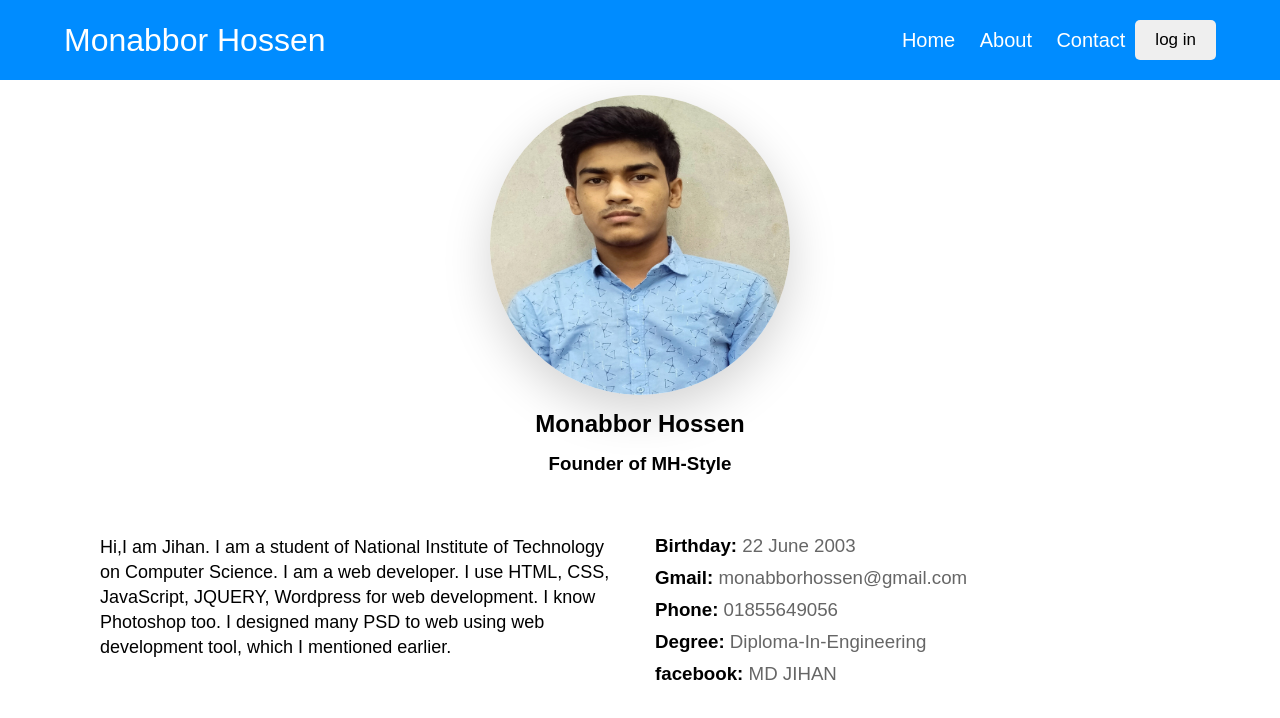
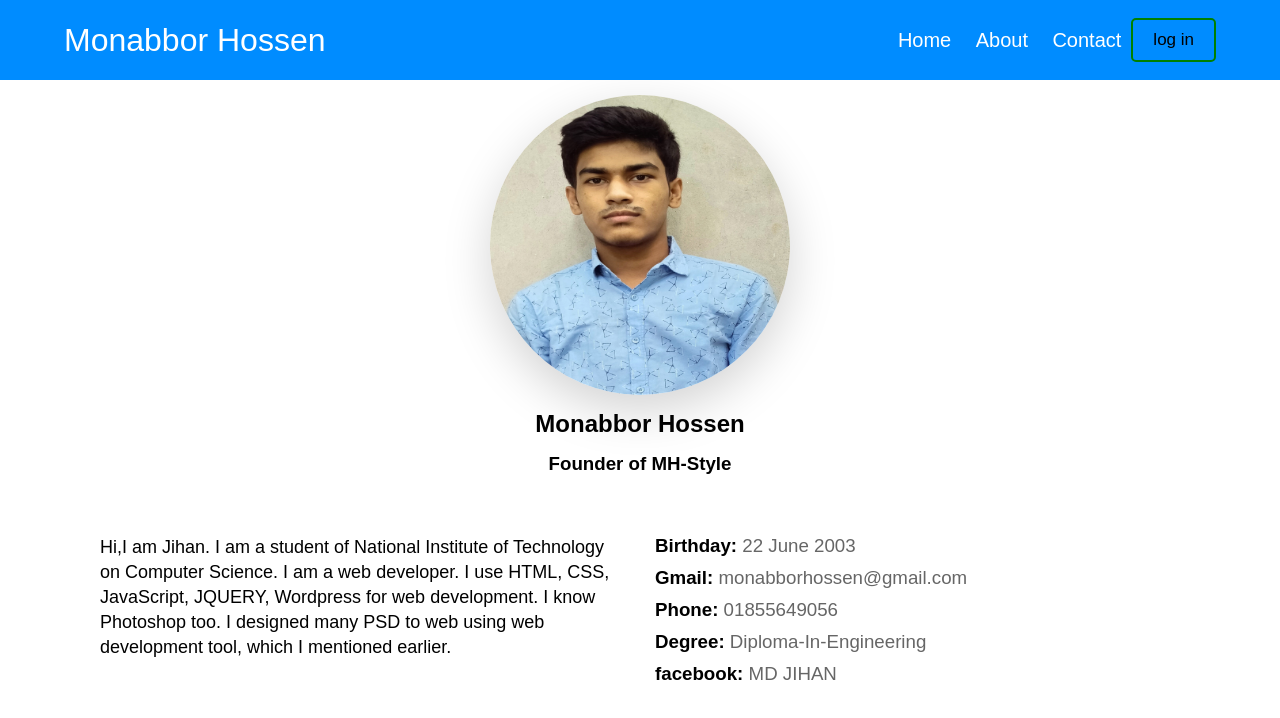
Before and after one commit to mh-style/icon, a plain HTML site: page Portfolio/about.html in a window 1280 px wide. Drawn offline with Linux system fonts and the light colour scheme.

Commit message:
Update about.html

```diff
--- a/Portfolio/about.html
+++ b/Portfolio/about.html
@@ -39,7 +39,7 @@
                 <li class="mh-nav-item"><a href="./contact.html" class="mh-nav-item">Contact</a></li>
             </ul>
             <div class="mh-signin">
-                <button class="mh-btn mh-btn-Green-outline">log in</button>
+                <button class="mh-btn mh-btn-green-outline">log in</button>
             </div>
 
         </nav>
```
